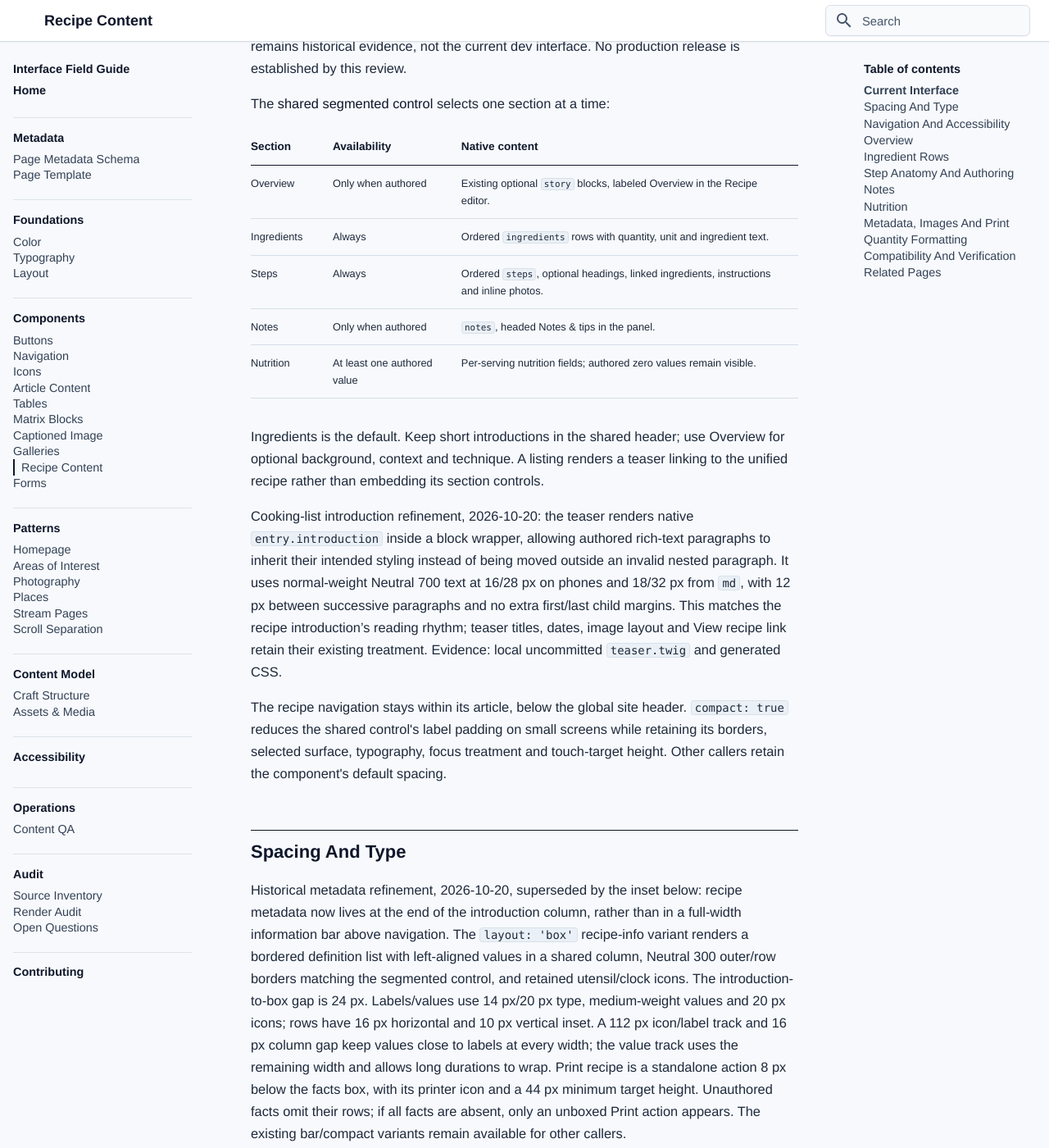
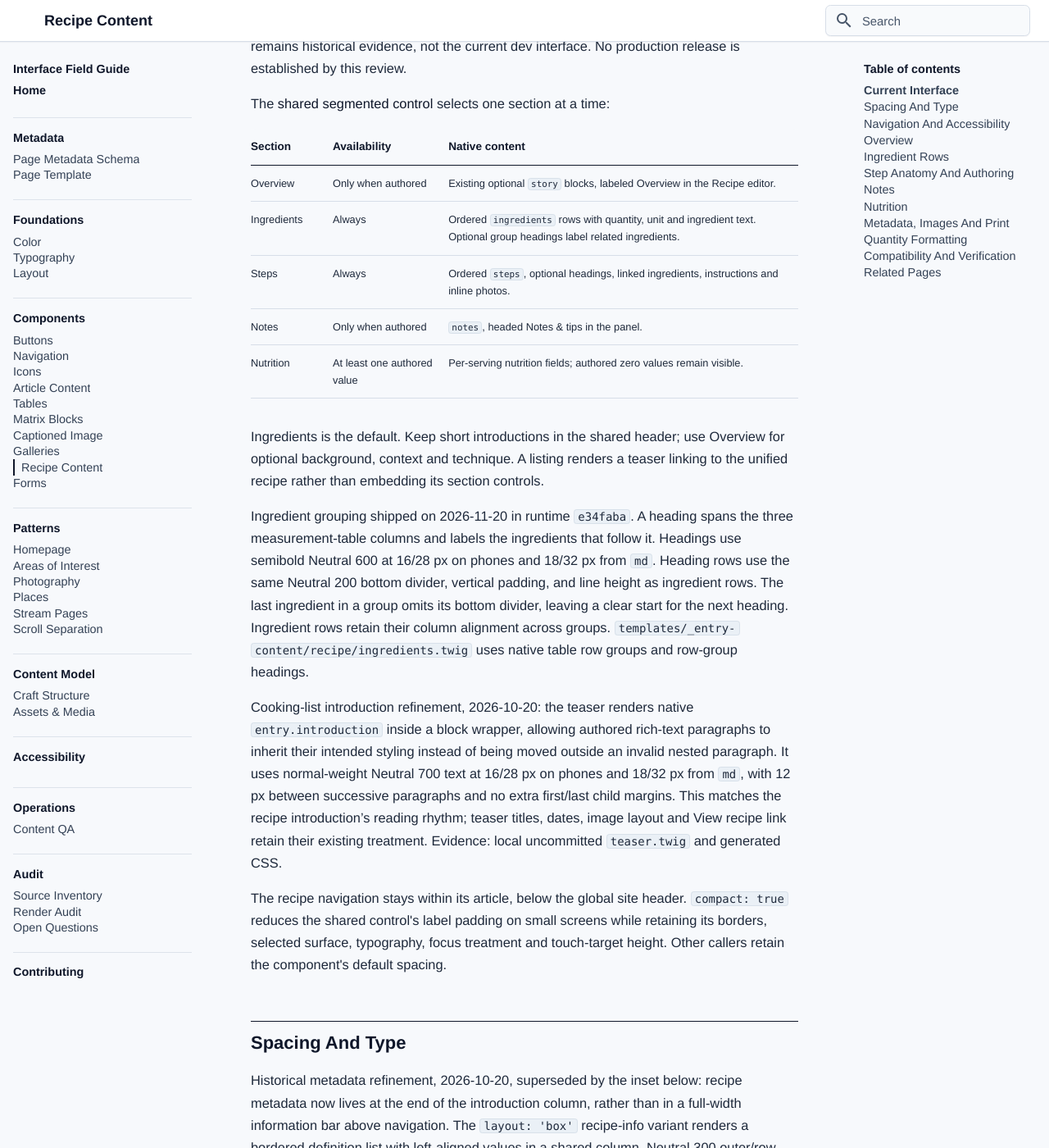
Before and after one commit to bentilden/Design-System, an MkDocs documentation site: the page built from docs/components/recipe-content.md, in a window 1280 px wide and 1400 px high, scrolled down 637 px. Shown: the whole window at 82% size. Built offline with MkDocs 1.6.1 and Material for MkDocs 9.7.7, drawn with Linux system fonts in a browser that asks for light colours; some web fonts are replaced; some of the changed text lies outside the part shown.

Commit message:
Sync recipe guidance with the production release

```diff
--- a/docs/components/recipe-content.md
+++ b/docs/components/recipe-content.md
@@ -54,12 +54,14 @@ The [shared segmented control](navigation.md#reusable-segmented-control) selects
 | Section | Availability | Native content |
 | --- | --- | --- |
 | Overview | Only when authored | Existing optional `story` blocks, labeled Overview in the Recipe editor. |
-| Ingredients | Always | Ordered `ingredients` rows with quantity, unit and ingredient text. |
+| Ingredients | Always | Ordered `ingredients` rows with quantity, unit and ingredient text. Optional group headings label related ingredients. |
 | Steps | Always | Ordered `steps`, optional headings, linked ingredients, instructions and inline photos. |
 | Notes | Only when authored | `notes`, headed Notes & tips in the panel. |
 | Nutrition | At least one authored value | Per-serving nutrition fields; authored zero values remain visible. |
 
 Ingredients is the default. Keep short introductions in the shared header; use Overview for optional background, context and technique. A listing renders a teaser linking to the unified recipe rather than embedding its section controls.
+
+Ingredient grouping shipped on 2026-11-20 in runtime `e34faba`. A heading spans the three measurement-table columns and labels the ingredients that follow it. Headings use semibold Neutral 600 at 16/28 px on phones and 18/32 px from `md`. Heading rows use the same Neutral 200 bottom divider, vertical padding, and line height as ingredient rows. The last ingredient in a group omits its bottom divider, leaving a clear start for the next heading. Ingredient rows retain their column alignment across groups. `templates/_entry-content/recipe/ingredients.twig` uses native table row groups and row-group headings.
 
 Cooking-list introduction refinement, 2026-10-20: the teaser renders native `entry.introduction` inside a block wrapper, allowing authored rich-text paragraphs to inherit their intended styling instead of being moved outside an invalid nested paragraph. It uses normal-weight Neutral 700 text at 16/28 px on phones and 18/32 px from `md`, with 12 px between successive paragraphs and no extra first/last child margins. This matches the recipe introduction’s reading rhythm; teaser titles, dates, image layout and View recipe link retain their existing treatment. Evidence: local uncommitted `teaser.twig` and generated CSS.
 
@@ -104,6 +106,8 @@ The approved mobile facts layout, released on 2026-11-20 in runtime `057a213`, u
 Desktop baseline refinement, released on 2026-11-20 in runtime `b4c9a26`. When Difficulty has its own desktop column alongside servings or a time, its 24 px value shares the first text baseline of the 36 px numerals. The labels stay aligned above their values. Chromium verified the shared baseline in six two- and three-column cases, including a wrapping Difficulty value.
 
 On phones, the recipe introduction is followed by the hero photo when present, then the facts and **Print recipe**. From `md`, the title and introduction sit above the facts in the left column and the hero sits on the right. The grid ends 32 px before the recipe navigation on phones and 40 px from `md`. The control-to-heading gap remains 32/40 px. The shared control's own styling and target sizes stay unchanged. The recipe navigation has no full-height fill or backdrop blur; its upper-half cover matches the page canvas as described below. Two decorative 1 px Neutral 300 rules meet the centered control and extend to the article container's left/right content edges. The row retains its existing sticky position and print hiding. When all five segments are present, recipe-only label padding tightens below 400 px (1 px below 375 px, 6 px from 375–399 px) so both rules and the control fit within the article gutter; text remains 12 px and phone targets remain 44 px high. Recipes with fewer segments keep the shared component's normal compact padding.
+
+The photo-free recipe layout shipped on 2026-11-20 in runtime `e34faba`. When `mainImage` is empty, the title, date, introduction, facts, and **Print recipe** share a centered column from `md`, with the same 42 rem maximum width as the recipe body. The content stays left-aligned inside the column. Chromium verified both layouts at seven viewport widths.
 
 Local scroll correction, 2026-10-21, uncommitted above runtime `f47d90c` and frontend `de9e961`: a CSS cover fills the sticky navigation's upper half, ending at the horizontal rules' midpoint through the segmented control. Content scrolls behind this cover, while the complete control and rules remain above it. Recipe articles now use a uniform Neutral 50 canvas, matching the cover and site header, in place of the inherited white-to-Neutral-100 gradient. This avoids a visibly different navigation band. The lower half remains transparent, and reading content has its own lower stacking context so embedded elements cannot paint above the cover. Covered content cannot intercept clicks; the control and content below the rule retain their pointer targets.
 
@@ -174,7 +178,7 @@ The header has 20 px below it. Local refinement, 2026-10-21, uncommitted above r
 
 Process photos remain full-column and appear in authored order between paragraphs, with 24 px around a figure. An 8 px image-to-caption gap, 14 px/20 px captions and 12 px/20 px credits distinguish image metadata from the method. Credit follows caption by 4 px. Native Captioned image placements expose `data-image-caption` and `data-image-credit` for this scoped treatment; Overview now shares this caption/credit scale; other article captions retain their existing treatment. The legacy trailing Step image uses the same photo spacing and metadata scale. Image links and the shared viewer retain their existing behavior.
 
-The Recipe's existing required title, summary, Area of Interest, introduction and main image remain. At least one ingredient and one step are required. Servings, times, Overview, notes and nutrition are optional. Use the blank unit for unitless counts or quantity-free serving suggestions.
+Recipe requires a title, summary, Area of Interest, introduction, at least one ingredient, and at least one step. Main Image is optional. Servings, times, Overview, notes and nutrition are optional. Use the blank unit for unitless counts or quantity-free serving suggestions.
 
 ## Notes
 
```
